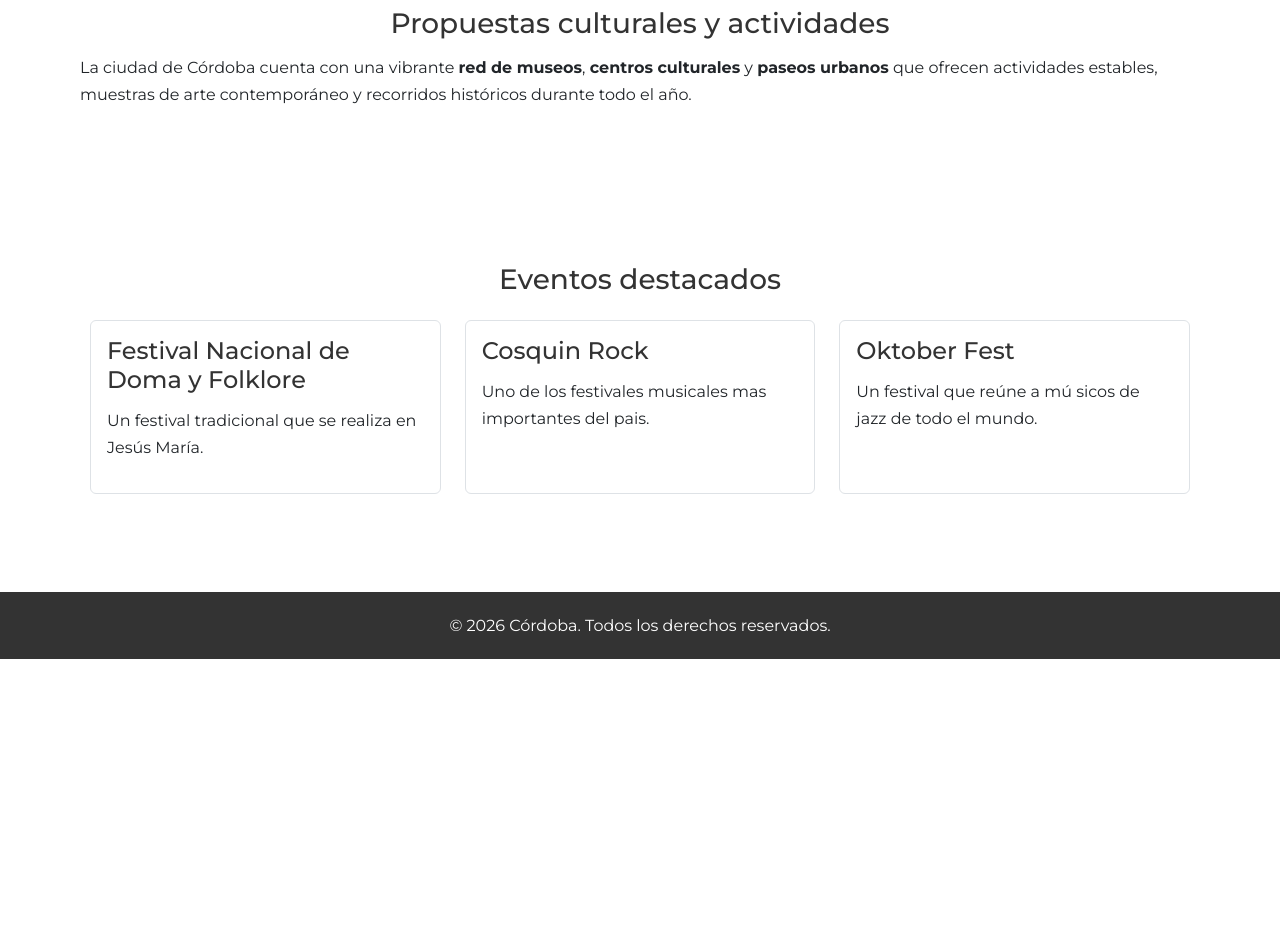
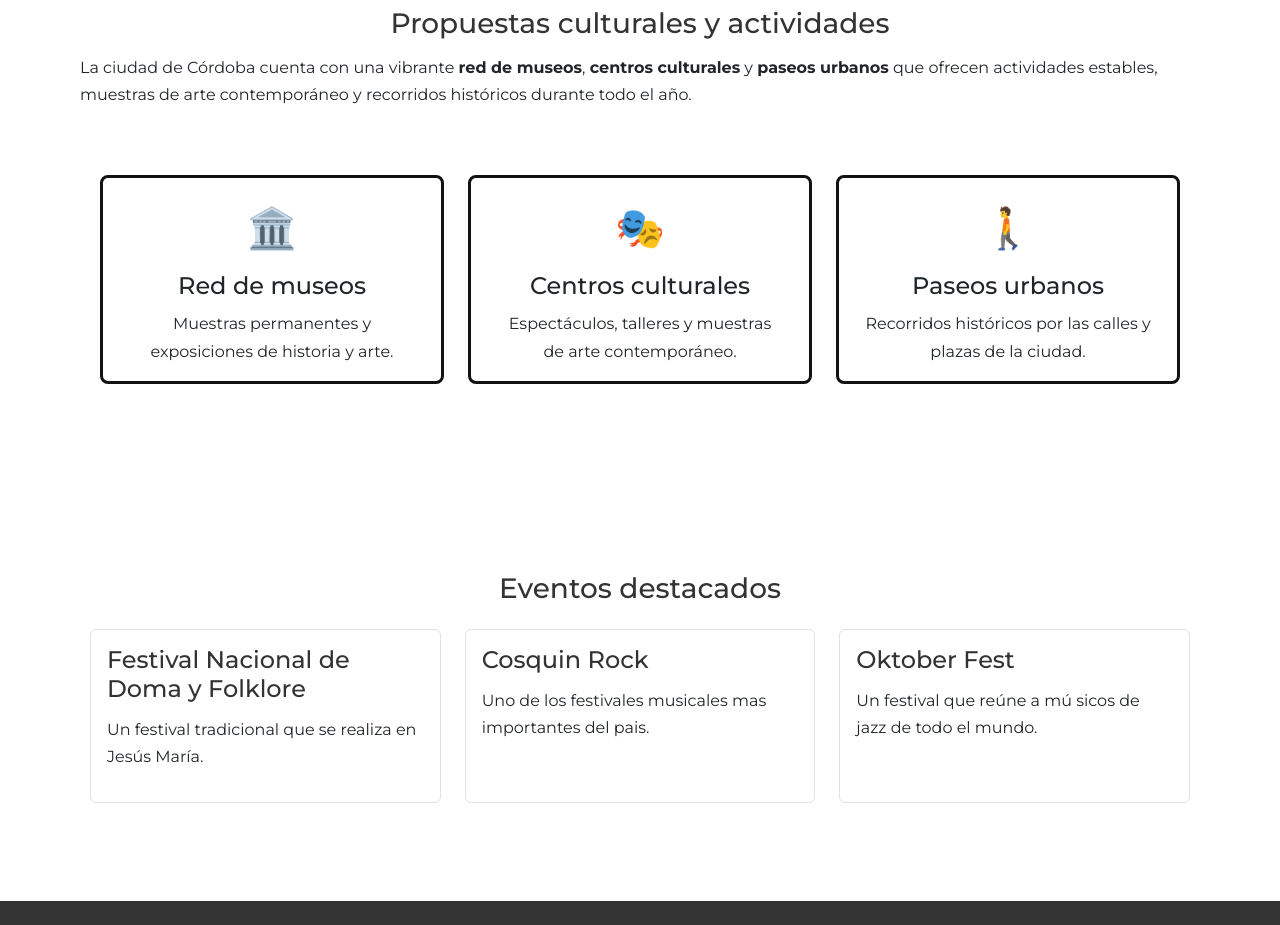
Before and after one commit to Arielojea/tp1-LT, a plain HTML site: page index.html in a window 1280 px wide. Shown: the part 1180-2105 px from the top of the page. Before the commit the page ends 1839 px from the top, so only its background shows below. Drawn offline with nearby package versions, Linux system fonts and the light colour scheme.

Commit message:
seccion de propuestas culturales y actividades

```diff
--- a/css/estilos.css
+++ b/css/estilos.css
@@ -443,3 +443,12 @@ body.oscuro .lugares .btn-outline-dark:hover {
     background-color: #fff;
     color: #000;
 }
+body.oscuro .card {
+    background-color: #2b2b2b;
+    border-color: #444;
+}
+
+body.oscuro .card .card-title,
+body.oscuro .card .card-text {
+    color: #f5f5f5;
+   }
--- a/index.html
+++ b/index.html
@@ -38,6 +38,7 @@
 
     <main aria-label="Contenido principal">
 
+    <!-- Banner -->
     <section class="banner">
     <div class="contenido">
         <h1 id="titulo-principal">Bienvenidos a Córdoba</h1>
@@ -56,6 +57,7 @@
         </div>
       </section>
 
+<!-- Sección de lugares de interés -->
     <section aria-labelledby="lugares-titulo">
         <h2 id="lugares-titulo">Lugares de interés</h2>
          <div class="lugares">
@@ -85,14 +87,49 @@
             </div>
         </section>
 
+<!-- Sección de propuestas culturales y actividades -->
         <section aria-labelledby="cultura-titulo">
             <h3 id="cultura-titulo">Propuestas culturales y actividades</h3>
             <p>
                 La ciudad de Córdoba cuenta con una vibrante <strong>red de museos</strong>, <strong>centros culturales</strong> y <strong>paseos urbanos</strong> que ofrecen actividades estables,
                 muestras de arte contemporáneo y recorridos históricos durante todo el año.
             </p>
+
+    <div class="container">
+        <div class="row g-4">
+            <div class="col-12 col-md-4">
+                <div class="card h-100 text-center">
+                    <div class="card-body">
+                        <div class="fs-1" aria-hidden="true">🏛️</div>
+                        <h3 class="card-title h5">Red de museos</h3>
+                        <p class="card-text">Muestras permanentes y exposiciones de historia y arte.</p>
+                    </div>
+                </div>
+            </div>
+
+            <div class="col-12 col-md-4">
+                <div class="card h-100 text-center">
+                    <div class="card-body">
+                        <div class="fs-1" aria-hidden="true">🎭</div>
+                        <h3 class="card-title h5">Centros culturales</h3>
+                        <p class="card-text">Espectáculos, talleres y muestras de arte contemporáneo.</p>
+                    </div>
+                </div>
+            </div>
+
+            <div class="col-12 col-md-4">
+                <div class="card h-100 text-center">
+                    <div class="card-body">
+                        <div class="fs-1" aria-hidden="true">🚶</div>
+                        <h3 class="card-title h5">Paseos urbanos</h3>
+                        <p class="card-text">Recorridos históricos por las calles y plazas de la ciudad.</p>
+                    </div>
+                </div>
+            </div>
+        </div>
         </section>
 
+<!-- Sección de eventos destacados -->
         <aside class="eventos-section container my-5" aria-labelledby="eventos-titulo">
             <h3 id="eventos-titulo" class="text-center mb-4">
                 Eventos destacados</h3>
```
